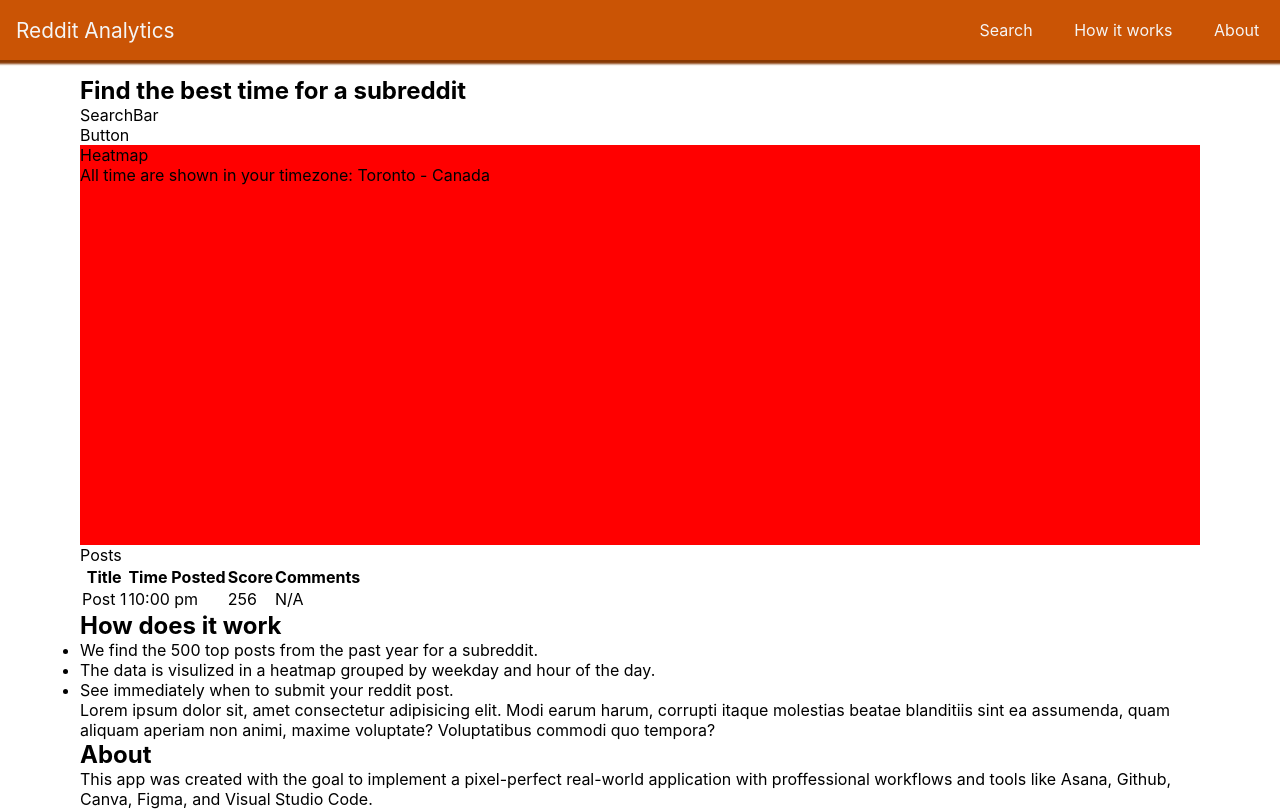
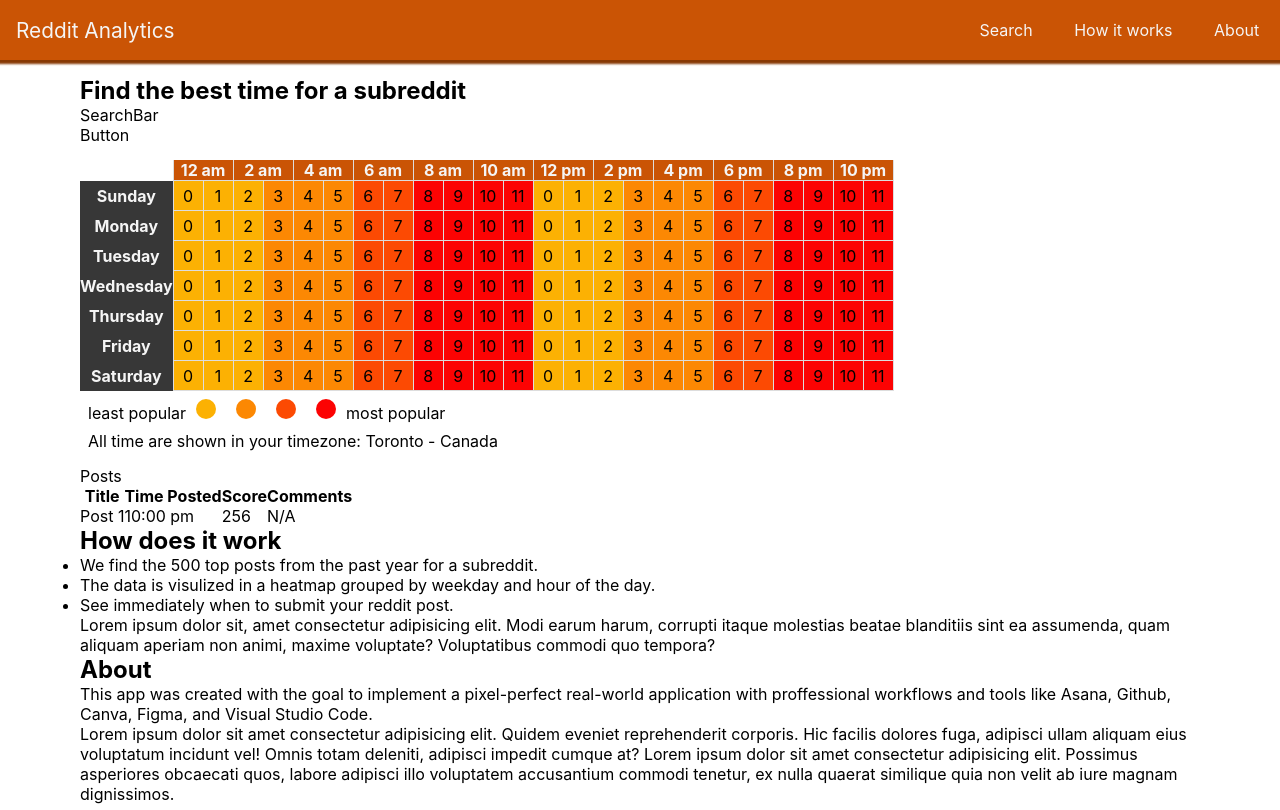
Before and after one commit to manuelleungchen/reddit-analytics, a React (Create React App) app: page / in a window 1280 px wide. Shown: the top 810 px of the page. Built offline with nearby package versions, Linux system fonts and the light colour scheme.

Commit message:
added a heatmap component

```diff
--- a/src/components/Heatmap/Heatmap.js
+++ b/src/components/Heatmap/Heatmap.js
@@ -2,11 +2,97 @@
 import styles from './Heatmap.module.css';
 
 function Heatmap() {
-  return (
-    <div style={{height:"400px", backgroundColor:"red"}}>Heatmap
-      <p>All time are shown in your timezone: Toronto - Canada</p>
-    </div>
-  )
+
+    let data = [0, 1, 2, 3, 4, 5, 6, 7, 8, 9, 10, 11, 0, 1, 2, 3, 4, 5, 6, 7, 8, 9, 10, 11];
+
+    const getHeatColor = (numOfPosts) => {
+        let result;
+        if (numOfPosts < 3) {
+            result = "rgb(252, 177, 3)";
+        }
+        else if (numOfPosts >= 3 && numOfPosts < 6) {
+            result = "rgb(252, 136, 3)";
+        }
+        else if (numOfPosts >= 6 && numOfPosts < 8) {
+            result = "rgb(252, 74, 3)";
+        }
+        else if (numOfPosts >= 8) {
+            result = "rgb(252, 3, 3)";
+        }
+
+        return result;
+    };
+
+    const createTableRowData = (data) => {
+        return data.map((item) => {
+            return <td style={{ backgroundColor: getHeatColor(item) }}>{item}</td>
+        })
+    };
+
+
+    return (
+        <div className={styles.heatmap}>
+            <table className={styles.table}>
+                <thead>
+                    <tr>
+                        <th className={styles.emptyCell}></th>
+                        <th colSpan={2}>12 am</th>
+                        <th colSpan={2}>2 am</th>
+                        <th colSpan={2}>4 am</th>
+                        <th colSpan={2}>6 am</th>
+                        <th colSpan={2}>8 am</th>
+                        <th colSpan={2}>10 am</th>
+                        <th colSpan={2}>12 pm</th>
+                        <th colSpan={2}>2 pm</th>
+                        <th colSpan={2}>4 pm</th>
+                        <th colSpan={2}>6 pm</th>
+                        <th colSpan={2}>8 pm</th>
+                        <th colSpan={2}>10 pm</th>
+                    </tr>
+                </thead>
+                <tbody>
+                    <tr>
+                        <th>Sunday</th>
+                        {createTableRowData(data)}
+                    </tr>
+                    <tr>
+                        <th>Monday</th>
+                        {createTableRowData(data)}
+                    </tr>
+                    <tr>
+                        <th>Tuesday</th>
+                        {createTableRowData(data)}
+                    </tr>
+                    <tr>
+                        <th>Wednesday</th>
+                        {createTableRowData(data)}
+                    </tr>
+                    <tr>
+                        <th>Thursday</th>
+                        {createTableRowData(data)}
+                    </tr>
+                    <tr>
+                        <th>Friday</th>
+                        {createTableRowData(data)}
+                    </tr>
+                    <tr>
+                        <th>Saturday</th>
+                        {createTableRowData(data)}
+                    </tr>
+                </tbody>
+
+            </table>
+            <div className={styles.legend}>
+                    <span>least popular</span>
+                    <svg height="20" width="20"><circle cx="10" cy="10" r="10" stroke-width="2" fill="rgb(252, 177, 3)" /></svg>
+                    <svg height="20" width="20"><circle cx="10" cy="10" r="10" stroke-width="2" fill="rgb(252, 136, 3)" /></svg>
+                    <svg height="20" width="20"><circle cx="10" cy="10" r="10" stroke-width="2" fill="rgb(252, 74, 3)" /></svg>
+                    <svg height="20" width="20"><circle cx="10" cy="10" r="10" stroke-width="2" fill="rgb(252, 3, 3)" /></svg>
+                    <span>most popular</span>
+            </div>
+            <p>All time are shown in your timezone: Toronto - Canada</p>
+        </div>
+    )
 }
 
 export default Heatmap;
--- a/src/components/Heatmap/Heatmap.module.css
+++ b/src/components/Heatmap/Heatmap.module.css
@@ -0,0 +1,50 @@
+.heatmap {
+    margin: 15px 0px
+}
+
+table {
+    border-collapse: collapse !important;
+}
+
+.table thead th {
+    background-color: #ca5405;
+    border-left: 1px solid #ddd;
+    border-right: 1px solid #ddd;
+    color: whitesmoke;
+    width: 60px;
+}
+
+.table tbody th {
+    background-color: #000000c8;
+    color: whitesmoke;
+}
+
+.table td {
+    border: 0.5px solid #ddd;
+}
+
+.table td {
+    width: 30px;
+    height: 30px;
+    text-align: center;
+}
+
+
+.emptyCell {
+    border-left: 0px none #ddd !important;
+    background-color: transparent !important;
+}
+
+
+.legend {
+    margin: 0.5rem;
+}
+
+.legend svg {
+    margin-left: 10px;
+    margin-right: 10px;
+}
+
+.heatmap p {
+    margin: 0.5rem;
+}
```
